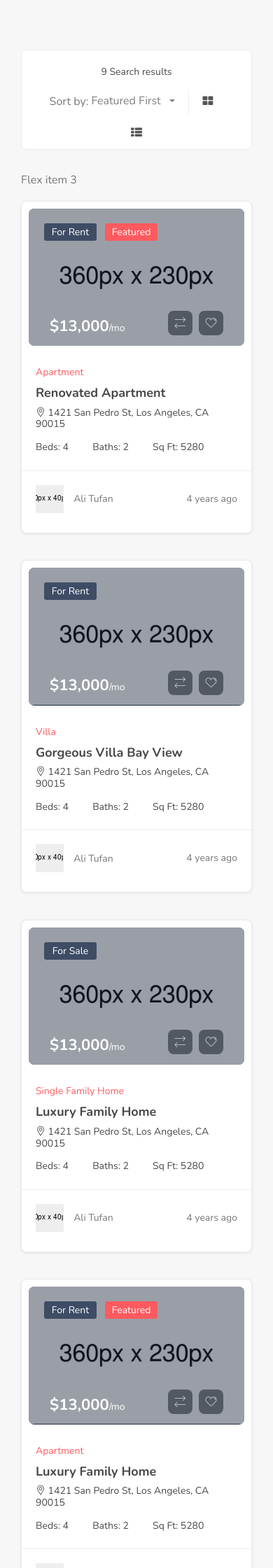
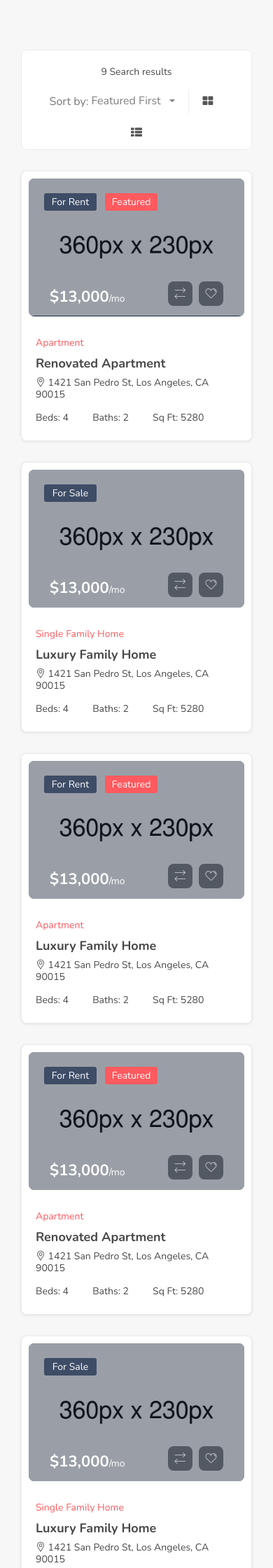
Before and after one commit to whimsy-cat/oglasi-django-bootstrap, a Django app: page /oglasi/ in a window 390 px wide. Shown: the part 682-2922 px from the top of the page at 70% size. Run offline with Django 4.2, Linux system fonts and the light colour scheme; parts of the project's set-up code (start-up, migrations or seed data) failed here and were passed over; some libraries are stand-ins or nearby versions.

Commit message:
Fix listings grid, search

```diff
--- a/templates/listings.html
+++ b/templates/listings.html
@@ -12,7 +12,7 @@
             </div>
           </div>
         </div>
-        <div class="col-xl-4">
+        <div class="col-xl-5">
           <div class="half_map_area">
             <div class="home_two_map style2">
               <div class="map-canvas skin2 half_style" id="contact-google-map"
@@ -22,7 +22,7 @@
             </div>
           </div>
         </div>
-        <div class="col-xl-8">
+        <div class="col-xl-7">
           <div class="half_map_area_content">
             <div class="row">
               <div class="col-lg-12 listing-results">
@@ -40,7 +40,7 @@
                         </div>
                       </div>
 
-                      <div class="form-group">
+                      <div class="form-group flex-grow-1">
                         <input type="text" class="form-control"
                                placeholder="Search by City, Neighborhood, or Address">
                       </div>
@@ -298,14 +298,8 @@
                       </div>
                     </div>
                   </div>
-                  <div class="bd-highlight">Flex item 3</div>
-                </div>
-              </div>
-            </div>
-            <div class="row">
-              <div class="col-lg-12">
-                <ul class="feature_property_half_clist mb0">
-                  <li class="extrawide list-inline-item">
+                  <div class="d-flex bd-highlight row">
+                    <div class="col-sm-12 col-md-4 col-lg-4 col-xl-4">
                       <div class="feat_property home7 style4">
                         <div class="thumb">
                           <div class="fp_single_item_slider">
@@ -346,73 +340,12 @@
                               <li class="list-inline-item"><a href="#">Sq Ft: 5280</a></li>
                             </ul>
                           </div>
-                        <div class="fp_footer">
-                          <ul class="fp_meta float-left mb0">
-                            <li class="list-inline-item"><a href="#"><img
-                                src="{% static 'images/property/pposter1.png' %}"
-                                alt="pposter1.png"></a></li>
-                            <li class="list-inline-item"><a href="#">Ali Tufan</a></li>
-                          </ul>
-                          <div class="fp_pdate float-right">4 years ago</div>
+
                         </div>
                       </div>
                     </div>
-                  </li>
-                  <li class="extrawide list-inline-item">
-                    <div class="feat_property home7 style4">
-                      <div class="thumb">
-                        <div class="fp_single_item_slider">
-                          <div class="item">
-                            <img class="img-whp" src="{% static 'images/property/fp2.jpg' %}"
-                                 alt="fp2.jpg">
-                          </div>
-                          <div class="item">
-                            <img class="img-whp" src="{% static 'images/property/fp3.jpg' %}"
-                                 alt="fp3.jpg">
-                          </div>
-                        </div>
-                        <div class="thmb_cntnt style2">
-                          <ul class="tag mb0">
-                            <li class="list-inline-item"><a href="#">For Rent</a></li>
-                            <li class="list-inline-item dn"></li>
-                          </ul>
-                        </div>
-                        <div class="thmb_cntnt style3">
-                          <ul class="icon mb0">
-                            <li class="list-inline-item"><a href="#"><span
-                                class="flaticon-transfer-1"></span></a></li>
-                            <li class="list-inline-item"><a href="#"><span
-                                class="flaticon-heart"></span></a></li>
-                          </ul>
-                          <a class="fp_price" href="#">$13,000<small>/mo</small></a>
-                        </div>
-                      </div>
-                      <div class="details">
-                        <div class="tc_content">
-                          <p class="text-thm">Villa</p>
-                          <h4>Gorgeous Villa Bay View</h4>
-                          <p><span class="flaticon-placeholder"></span> 1421 San Pedro St, Los
-                            Angeles, CA 90015</p>
-                          <ul class="prop_details mb0">
-                            <li class="list-inline-item"><a href="#">Beds: 4</a></li>
-                            <li class="list-inline-item"><a href="#">Baths: 2</a></li>
-                            <li class="list-inline-item"><a href="#">Sq Ft: 5280</a></li>
-                          </ul>
-                        </div>
-                        <div class="fp_footer">
-                          <ul class="fp_meta float-left mb0">
-                            <li class="list-inline-item"><a href="#"><img
-                                src="{% static 'images/property/pposter1.png' %}"
-                                alt="pposter1.png"></a></li>
-                            <li class="list-inline-item"><a href="#">Ali Tufan</a></li>
-                          </ul>
-                          <div class="fp_pdate float-right">4 years ago</div>
-                        </div>
-                      </div>
-                    </div>
-                  </li>
-                  <li class="extrawide list-inline-item">
-                    <div class="feat_property home7 style4">
+                    <div class="col-sm-12 col-md-4 col-lg-4 col-xl-4">
+                      <div class="g-col-4 feat_property home7 style4">
                       <div class="thumb">
                         <div class="fp_single_item_slider">
                           <div class="item">
@@ -452,19 +385,11 @@
                             <li class="list-inline-item"><a href="#">Sq Ft: 5280</a></li>
                           </ul>
                         </div>
-                        <div class="fp_footer">
-                          <ul class="fp_meta float-left mb0">
-                            <li class="list-inline-item"><a href="#"><img
-                                src="{% static 'images/property/pposter1.png' %}"
-                                alt="pposter1.png"></a></li>
-                            <li class="list-inline-item"><a href="#">Ali Tufan</a></li>
-                          </ul>
-                          <div class="fp_pdate float-right">4 years ago</div>
+
                       </div>
                     </div>
                     </div>
-                  </li>
-                  <li class="extrawide list-inline-item">
+                    <div class="col-sm-12 col-md-4 col-lg-4 col-xl-4">
                       <div class="feat_property home7 style4">
                       <div class="thumb">
                         <div class="fp_single_item_slider">
@@ -505,19 +430,101 @@
                             <li class="list-inline-item"><a href="#">Sq Ft: 5280</a></li>
                           </ul>
                         </div>
-                        <div class="fp_footer">
-                          <ul class="fp_meta float-left mb0">
-                            <li class="list-inline-item"><a href="#"><img
-                                src="{% static 'images/property/pposter1.png' %}"
-                                alt="pposter1.png"></a></li>
-                            <li class="list-inline-item"><a href="#">Ali Tufan</a></li>
-                          </ul>
-                          <div class="fp_pdate float-right">4 years ago</div>
+
                       </div>
                     </div>
                     </div>
-                  </li>
-                  <li class="extrawide list-inline-item">
+                    <div class="col-sm-12 col-md-4 col-lg-4 col-xl-4">
+                      <div class="feat_property home7 style4">
+                        <div class="thumb">
+                          <div class="fp_single_item_slider">
+                            <div class="item">
+                              <img class="img-whp" src="{% static 'images/property/fp1.jpg' %}"
+                                   alt="fp1.jpg">
+                            </div>
+                            <div class="item">
+                              <img class="img-whp" src="{% static 'images/property/fp2.jpg' %}"
+                                   alt="fp2.jpg">
+                            </div>
+                          </div>
+                          <div class="thmb_cntnt style2">
+                            <ul class="tag mb0">
+                              <li class="list-inline-item"><a href="#">For Rent</a></li>
+                              <li class="list-inline-item"><a href="#">Featured</a></li>
+                            </ul>
+                          </div>
+                          <div class="thmb_cntnt style3">
+                            <ul class="icon mb0">
+                              <li class="list-inline-item"><a href="#"><span
+                                  class="flaticon-transfer-1"></span></a></li>
+                              <li class="list-inline-item"><a href="#"><span
+                                  class="flaticon-heart"></span></a></li>
+                            </ul>
+                            <a class="fp_price" href="#">$13,000<small>/mo</small></a>
+                          </div>
+                        </div>
+                        <div class="details">
+                          <div class="tc_content">
+                            <p class="text-thm">Apartment</p>
+                            <h4>Renovated Apartment</h4>
+                            <p><span class="flaticon-placeholder"></span> 1421 San Pedro St, Los
+                              Angeles, CA 90015</p>
+                            <ul class="prop_details mb0">
+                              <li class="list-inline-item"><a href="#">Beds: 4</a></li>
+                              <li class="list-inline-item"><a href="#">Baths: 2</a></li>
+                              <li class="list-inline-item"><a href="#">Sq Ft: 5280</a></li>
+                            </ul>
+                          </div>
+
+                        </div>
+                      </div>
+                    </div>
+                    <div class="col-sm-12 col-md-4 col-lg-4 col-xl-4">
+                      <div class="g-col-4 feat_property home7 style4">
+                      <div class="thumb">
+                        <div class="fp_single_item_slider">
+                          <div class="item">
+                            <img class="img-whp" src="{% static 'images/property/fp3.jpg' %}"
+                                 alt="fp3.jpg">
+                          </div>
+                          <div class="item">
+                            <img class="img-whp" src="{% static 'images/property/fp4.jpg' %}"
+                                 alt="fp4.jpg">
+                          </div>
+                        </div>
+                        <div class="thmb_cntnt style2">
+                          <ul class="tag mb0">
+                            <li class="list-inline-item"><a href="#">For Sale</a></li>
+                            <li class="list-inline-item dn"></li>
+                          </ul>
+                        </div>
+                        <div class="thmb_cntnt style3">
+                          <ul class="icon mb0">
+                            <li class="list-inline-item"><a href="#"><span
+                                class="flaticon-transfer-1"></span></a></li>
+                            <li class="list-inline-item"><a href="#"><span
+                                class="flaticon-heart"></span></a></li>
+                          </ul>
+                          <a class="fp_price" href="#">$13,000<small>/mo</small></a>
+                        </div>
+                      </div>
+                      <div class="details">
+                        <div class="tc_content">
+                          <p class="text-thm">Single Family Home</p>
+                          <h4>Luxury Family Home</h4>
+                          <p><span class="flaticon-placeholder"></span> 1421 San Pedro St, Los
+                            Angeles, CA 90015</p>
+                          <ul class="prop_details mb0">
+                            <li class="list-inline-item"><a href="#">Beds: 4</a></li>
+                            <li class="list-inline-item"><a href="#">Baths: 2</a></li>
+                            <li class="list-inline-item"><a href="#">Sq Ft: 5280</a></li>
+                          </ul>
+                        </div>
+
+                      </div>
+                    </div>
+                    </div>
+                    <div class="col-sm-12 col-md-4 col-lg-4 col-xl-4">
                       <div class="feat_property home7 style4">
                       <div class="thumb">
                         <div class="fp_single_item_slider">
@@ -549,7 +556,7 @@
                       <div class="details">
                         <div class="tc_content">
                           <p class="text-thm">Apartment</p>
-                          <h4>Renovated Apartment</h4>
+                          <h4>Luxury Family Home</h4>
                           <p><span class="flaticon-placeholder"></span> 1421 San Pedro St, Los
                             Angeles, CA 90015</p>
                           <ul class="prop_details mb0">
@@ -558,73 +565,12 @@
                             <li class="list-inline-item"><a href="#">Sq Ft: 5280</a></li>
                           </ul>
                         </div>
-                        <div class="fp_footer">
-                          <ul class="fp_meta float-left mb0">
-                            <li class="list-inline-item"><a href="#"><img
-                                src="{% static 'images/property/pposter1.png' %}"
-                                alt="pposter1.png"></a></li>
-                            <li class="list-inline-item"><a href="#">Ali Tufan</a></li>
-                          </ul>
-                          <div class="fp_pdate float-right">4 years ago</div>
+
                       </div>
                     </div>
                     </div>
-                  </li>
-                  <li class="extrawide list-inline-item">
-                    <div class="feat_property home7 style4">
-                      <div class="thumb">
-                        <div class="fp_single_item_slider">
-                          <div class="item">
-                            <img class="img-whp" src="{% static 'images/property/fp3.jpg' %}"
-                                 alt="fp3.jpg">
                   </div>
-                          <div class="item">
-                            <img class="img-whp" src="{% static 'images/property/fp4.jpg' %}"
-                                 alt="fp4.jpg">
-                          </div>
-                        </div>
-                        <div class="thmb_cntnt style2">
-                          <ul class="tag mb0">
-                            <li class="list-inline-item"><a href="#">For Rent</a></li>
-                            <li class="list-inline-item dn"></li>
-                          </ul>
-                        </div>
-                        <div class="thmb_cntnt style3">
-                          <ul class="icon mb0">
-                            <li class="list-inline-item"><a href="#"><span
-                                class="flaticon-transfer-1"></span></a></li>
-                            <li class="list-inline-item"><a href="#"><span
-                                class="flaticon-heart"></span></a></li>
-                          </ul>
-                          <a class="fp_price" href="#">$13,000<small>/mo</small></a>
-                        </div>
-                      </div>
-                      <div class="details">
-                        <div class="tc_content">
-                          <p class="text-thm">Villa</p>
-                          <h4>Gorgeous Villa Bay View</h4>
-                          <p><span class="flaticon-placeholder"></span> 1421 San Pedro St, Los
-                            Angeles, CA 90015</p>
-                          <ul class="prop_details mb0">
-                            <li class="list-inline-item"><a href="#">Beds: 4</a></li>
-                            <li class="list-inline-item"><a href="#">Baths: 2</a></li>
-                            <li class="list-inline-item"><a href="#">Sq Ft: 5280</a></li>
-                          </ul>
-                        </div>
-                        <div class="fp_footer">
-                          <ul class="fp_meta float-left mb0">
-                            <li class="list-inline-item"><a href="#"><img
-                                src="{% static 'images/property/pposter1.png' %}"
-                                alt="pposter1.png"></a></li>
-                            <li class="list-inline-item"><a href="#">Ali Tufan</a></li>
-                          </ul>
-                          <div class="fp_pdate float-right">4 years ago</div>
-                        </div>
-                      </div>
-                    </div>
-                  </li>
-                </ul>
-              </div>
+                  <div class="d-flex row">
                     <div class="col-lg-12 mb30">
                 <div class="mbp_pagination">
                   <ul class="page_navigation">
@@ -643,6 +589,9 @@
                       <a class="page-link" href="#"><span class="flaticon-right-arrow"></span></a>
                     </li>
                   </ul>
+                </div>
+              </div>
+                  </div>
                 </div>
               </div>
             </div>
```
Lines whose indentation alone changed are shown as unchanged.
